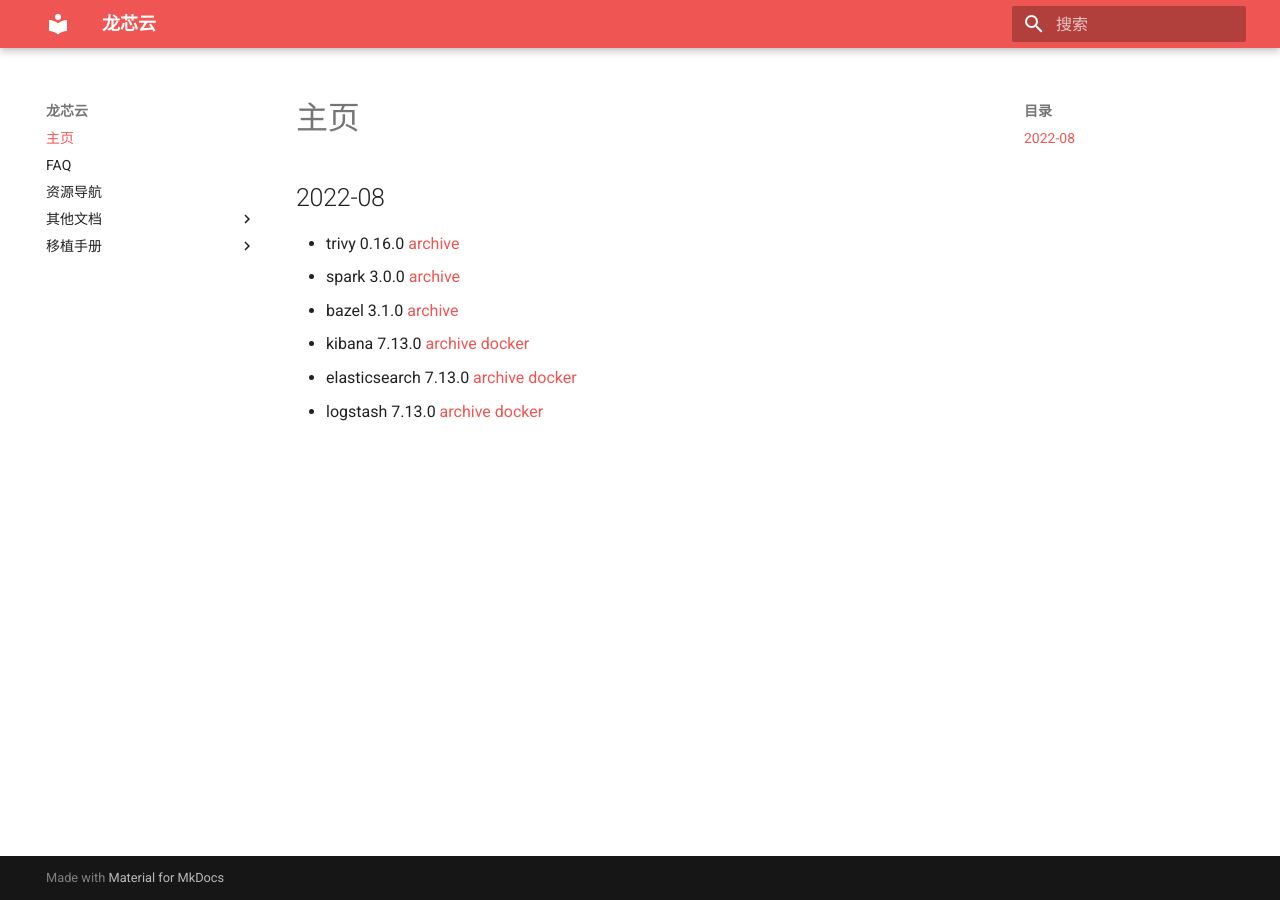
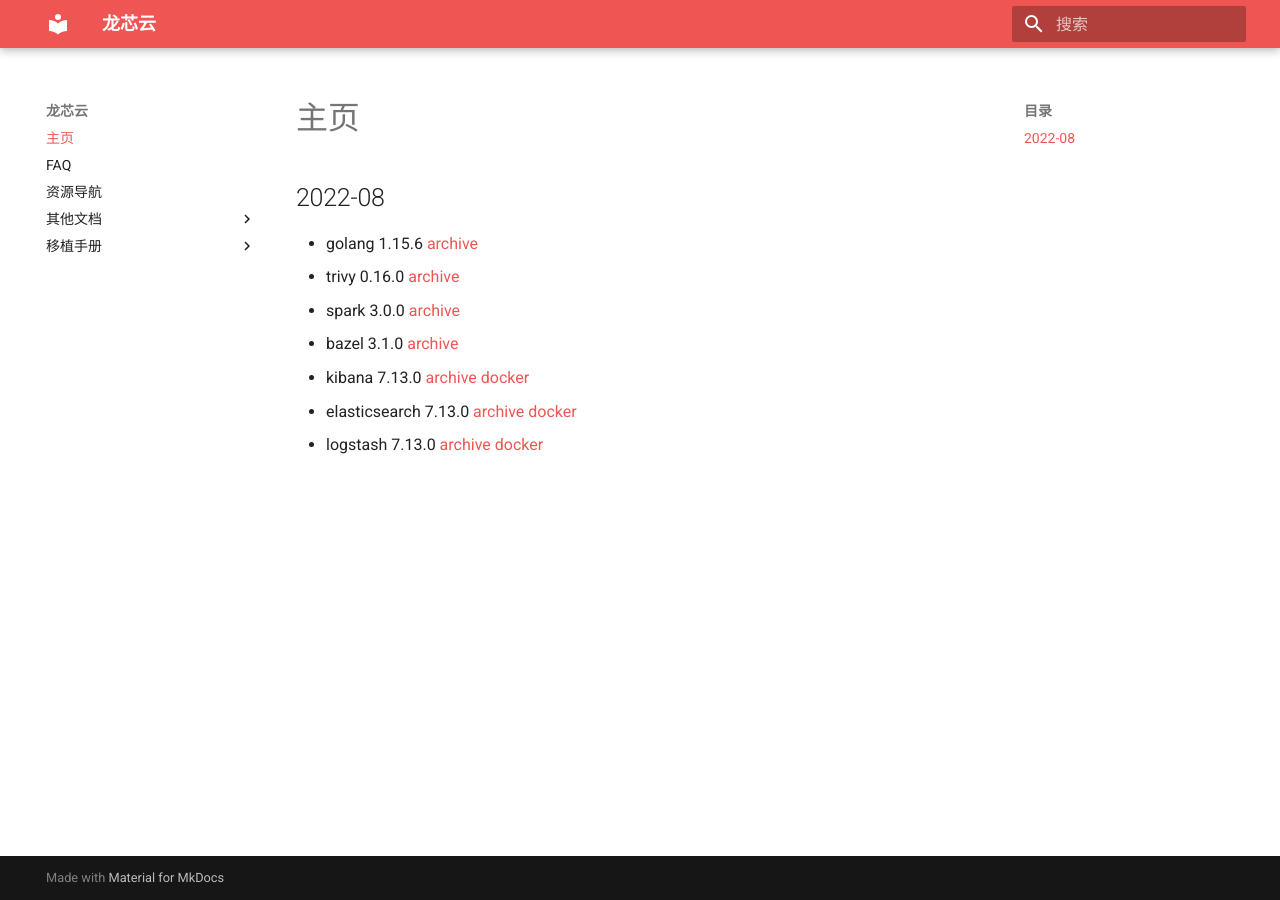
Before and after one commit to Loongson-Cloud-Community/Loongson-Cloud-Community, an MkDocs documentation site: the page built from docs/index.md, in a window 1280 px wide. Built offline with MkDocs 1.6.1 and Material for MkDocs 9.7.7, drawn with Linux system fonts in a browser that asks for light colours.

Commit message:
add golang 1.15.6

```diff
--- a/docs/index.md
+++ b/docs/index.md
@@ -1,6 +1,7 @@
 # 主页
 
 ## 2022-08
+- golang 1.15.6 [archive](https://github.com/Loongson-Cloud-Community/go/releases/tag/go1.15.6-loongarch64)
 - trivy 0.16.0 [archive](https://github.com/Loongson-Cloud-Community/trivy/releases/tag/v0.16.0)
 - spark 3.0.0 [archive](https://github.com/Loongson-Cloud-Community/spark/releases/tag/v3.0.0)
 - bazel 3.1.0 [archive](https://github.com/Loongson-Cloud-Community/bazel/releases/tag/3.1.0)
```
